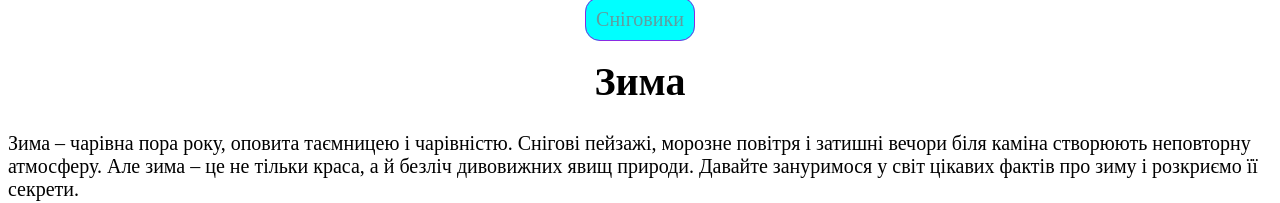
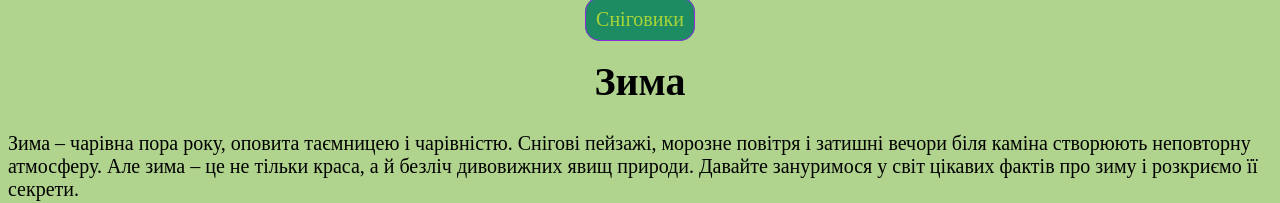
Before and after one commit to dashaazh/lera2, a plain HTML site: page index.html in a window 1280 px wide. Shown: the top 203 px of the page. Drawn offline with Linux system fonts and the light colour scheme.

Commit message:
Update index.html

```diff
--- a/index.html
+++ b/index.html
@@ -27,6 +27,7 @@
 <style>
   body{
     font-size: 20px;
+    background-color: rgb(176, 211, 141);
 }
 h1{
     text-align: center;
@@ -44,8 +45,8 @@ header{
     height: 500px;
 }
 nav a{
-    background-color: aqua;
-    color: cadetblue;
+     background-color: rgb(29, 140, 99);
+    color: rgb(169, 213, 56);
     text-decoration: none;
     padding: 10px;
     border-radius: 15px;
```
